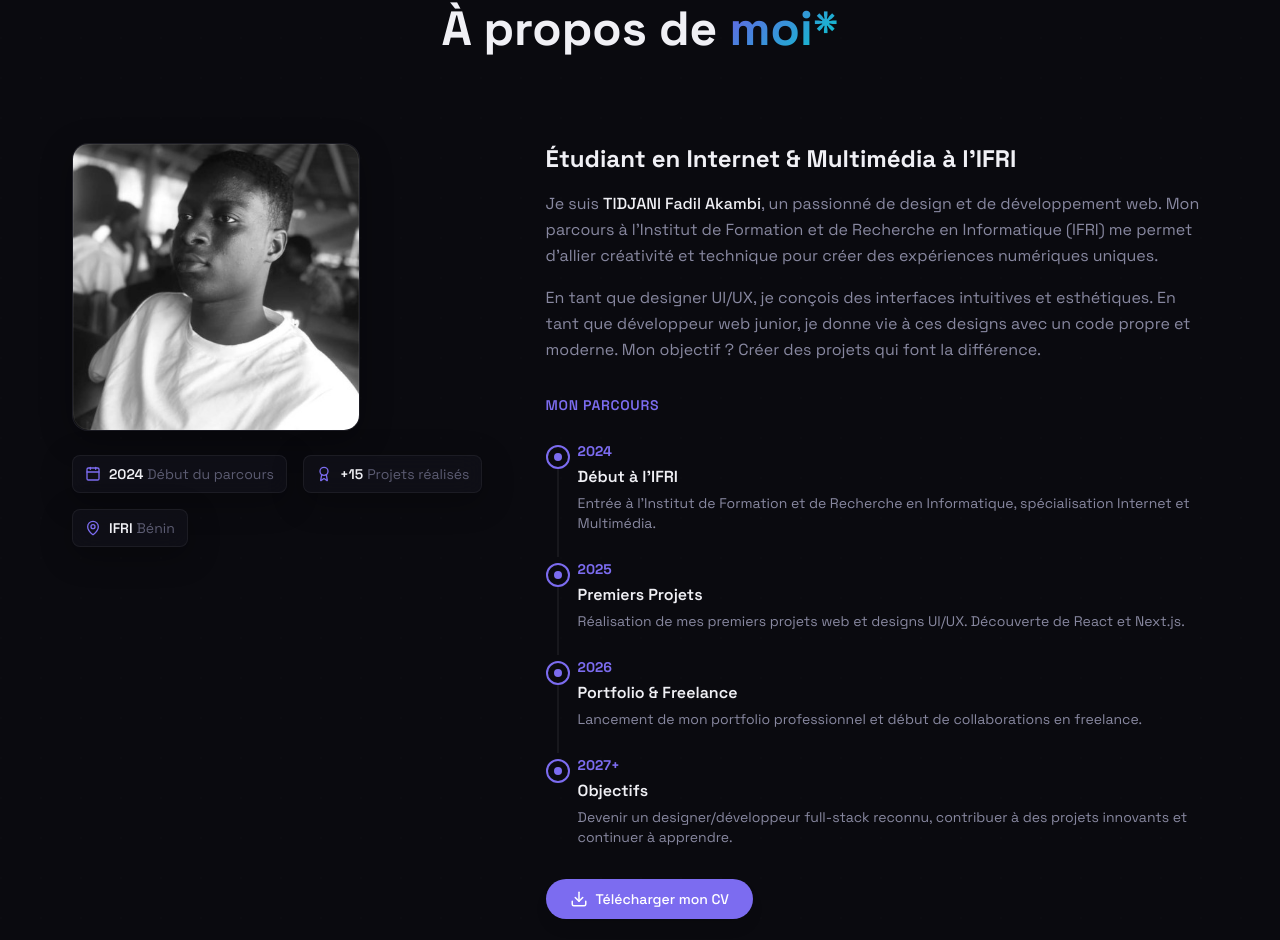
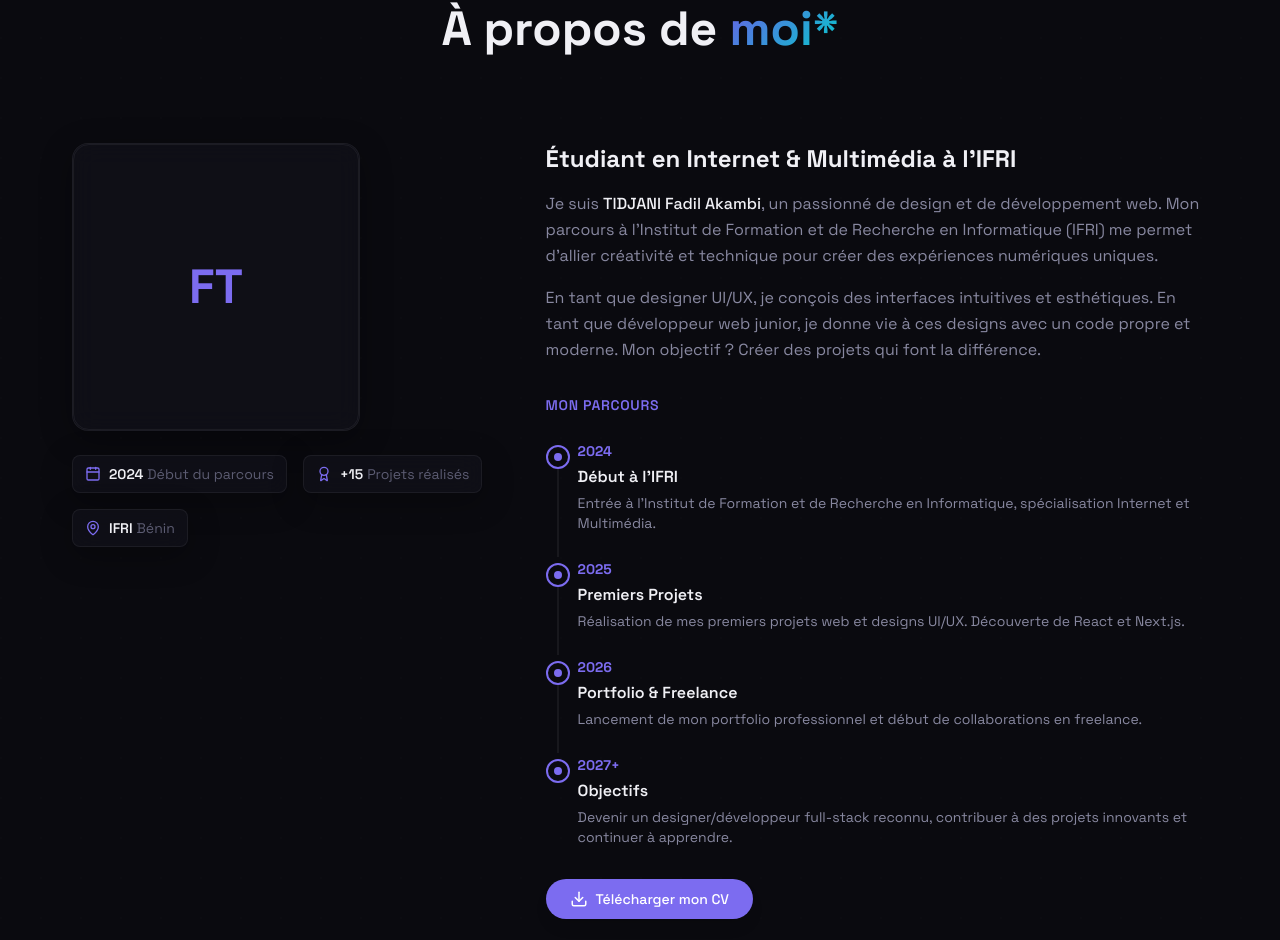
Before and after one commit to TIDJANIFadil/portfolio, a Next.js app: page / in a window 1280 px wide. Shown: the part 1043-1983 px from the top of the page. Built offline with nearby package versions, Linux system fonts and the light colour scheme.

Commit message:
fix: remplacer photo profil par placeholder initiales

```diff
--- a/src/components/sections/About.tsx
+++ b/src/components/sections/About.tsx
@@ -1,6 +1,5 @@
 "use client";
 
-import Image from "next/image";
 import { motion } from "framer-motion";
 import { Download, MapPin, Calendar, Award } from "lucide-react";
 import SectionTitle from "@/components/ui/SectionTitle";
@@ -67,14 +66,8 @@ export default function About() {
             className="lg:col-span-2 flex flex-col items-center lg:items-start gap-6"
           >
             {/* Photo de profil */}
-            <div className="relative w-64 h-64 md:w-72 md:h-72 rounded-2xl overflow-hidden glass group">
-              <Image
-                src={`${basePath}/images/profile.jpg`}
-                alt="Fadil TIDJANI"
-                fill
-                className="object-cover group-hover:scale-105 transition-transform duration-300"
-              />
-              {/* Animated border */}
+            <div className="relative w-64 h-64 md:w-72 md:h-72 rounded-2xl overflow-hidden glass group flex items-center justify-center">
+              <span className="text-5xl font-bold text-[var(--accent)]">FT</span>
               <div className="absolute inset-0 rounded-2xl border border-[var(--border)]" />
             </div>
 
```
